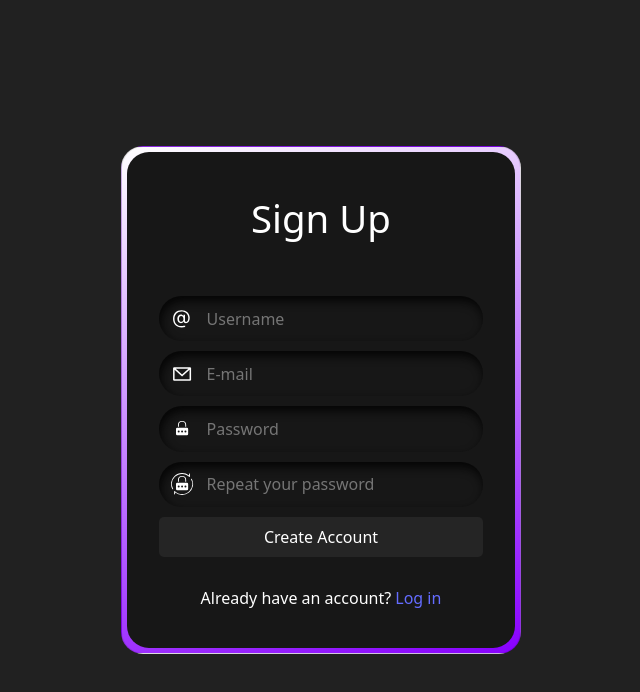
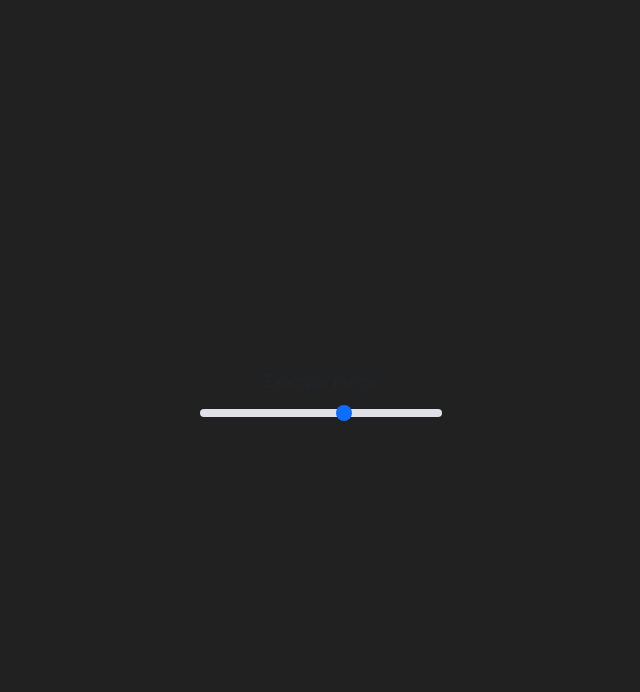
Before and after one commit to ySavushkin/PasswordGenerator, a React (Vite) app in the folder frontend/password-generator/: page /password-generator in a window 1280 px wide. Before the commit this address led to /auth/register. Shown: the top 692 px of the page, without its empty margins (319-959 px from the left). Built offline with nearby package versions, Linux system fonts and the light colour scheme.

Commit message:
[frontend] Created Password Generator

```diff
--- /dev/null
+++ b/frontend/password-generator/src/pages/password-generator/PasswordGenerator.tsx
@@ -0,0 +1,12 @@
+import React from "react";
+import RangeSlider from "./components/RangeSlider";
+
+const PasswordGenerator: React.FC = () => {
+
+
+    return (
+        <RangeSlider/>
+    );
+};
+
+export default PasswordGenerator;
--- a/frontend/password-generator/src/router/AppRoutes.tsx
+++ b/frontend/password-generator/src/router/AppRoutes.tsx
@@ -2,10 +2,12 @@ import Register from "../pages/authorization/components/register/Register";
 import LoginPage from "../pages/authorization/components/login/Login";
 import { RouterConfig } from "./RouterConfig";
 import { Navigate } from "react-router-dom";
+import PasswordGenerator from "../pages/password-generator/PasswordGenerator";
 
 const appRoutes: RouterConfig[] = [
     { path: "auth/register", element: <Register />, title: "Register" },
     { path: "auth/login", element: <LoginPage />, title: "Log In" },
+    { path: "password-generator", element: <PasswordGenerator />, title: "Password Generator" },
     { path: "*", element: <Navigate to="/auth/register" replace/>, title: "Authorization"}
 ];
 
```
